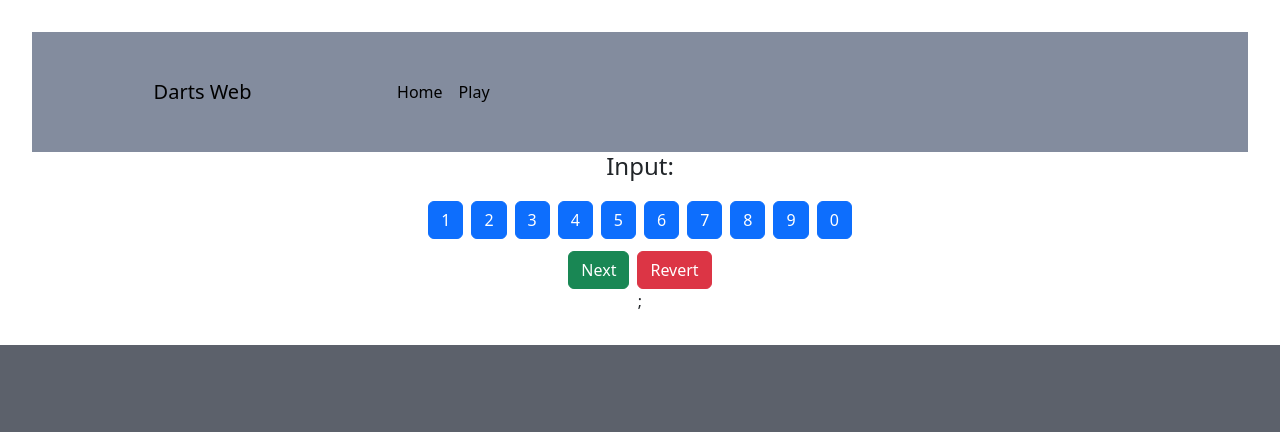
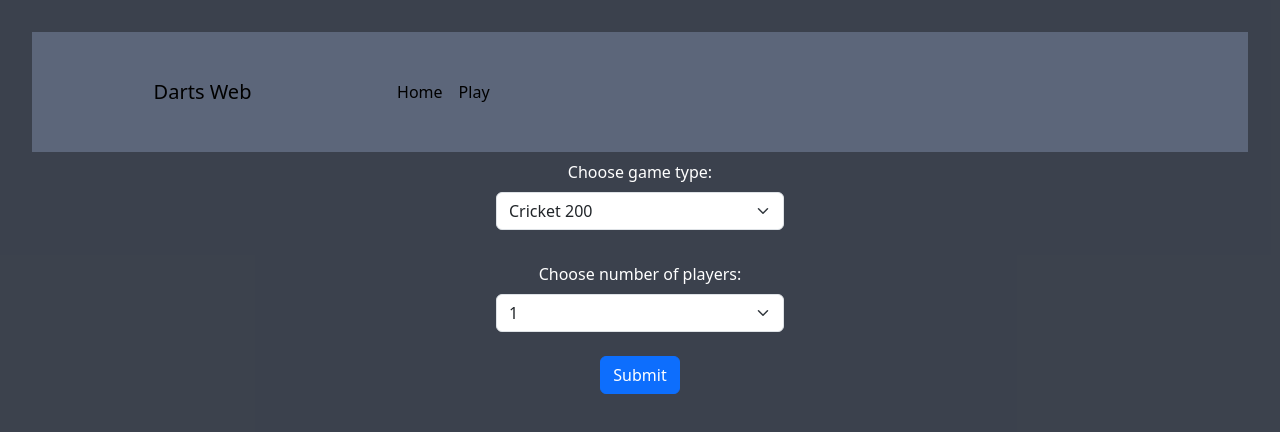
Before and after one commit to majkusi/DartReact, a React (Vite) app: page /play in a window 1280 px wide. Shown: the top 432 px of the page. Built offline with nearby package versions, Linux system fonts and the light colour scheme; a small style sheet from the web is missing.

Commit message:
Added form to create a game

```diff
--- a/index.html
+++ b/index.html
@@ -9,7 +9,7 @@
       crossorigin="anonymous"
     />
     <meta name="viewport" content="width=device-width, initial-scale=1.0" />
-    <title>Darts Web</title>
+    <title>🎯Darts Web</title>
   </head>
   <body>
     <div id="root"></div>
--- /dev/null
+++ b/src/Components/GameView/CreateGame/CreateGame.css
@@ -0,0 +1,6 @@
+.custom-create-game {
+  width: 50%;
+}
+.custom-radio {
+  padding: 10%;
+}
--- /dev/null
+++ b/src/Components/GameView/CreateGame/CreateGame.tsx
@@ -0,0 +1,57 @@
+import { useState } from "react";
+
+function CreateGame() {
+  const [selectedGameType, setSelectedGameType] = useState("");
+  const handleGameTypeChange = (
+    event: React.ChangeEvent<HTMLSelectElement>
+  ) => {
+    setSelectedGameType(event.target.value);
+  };
+
+  return (
+    <form className="custom-create-game justify-content-center align-items-center d-flex flex-column ">
+      <div className="p-2 mb-3 w-25">
+        <label className="form-label ">Choose game type:</label>
+        <select
+          id="gameTypeSelect"
+          className="form-select"
+          value={selectedGameType}
+          onChange={handleGameTypeChange}
+        >
+          <option>Cricket 200</option>
+          <option>501</option>
+          <option>Clock</option>
+        </select>
+        {selectedGameType === "501" && (
+          <>
+            <label className="form-label ">Choose 501 mode:</label>
+            <select id="select501Mode" className="form-select">
+              <option id="dido">Double In / Double Out</option>
+              <option id="diso">Double In / Single Out</option>
+              <option id="sido">Single In / Double Out</option>
+              <option id="siso">Single In / Single Out</option>
+            </select>
+          </>
+        )}
+      </div>
+      <div className="p-2 mb-3 w-25">
+        <label className="form-label">Choose number of players:</label>
+        <select id="numOfPlayersSelect" className="form-select">
+          <option>1</option>
+          <option>2</option>
+          <option>3</option>
+          <option>4</option>
+          <option>5</option>
+          <option>6</option>
+          <option>7</option>
+          <option>8</option>
+        </select>
+      </div>
+      <button type="submit" className="btn btn-primary">
+        Submit
+      </button>
+    </form>
+  );
+}
+
+export default CreateGame;
--- a/src/Components/GameView/GameView.tsx
+++ b/src/Components/GameView/GameView.tsx
@@ -1,10 +1,8 @@
-import ScoreBoard from "./ScoreBoard/ScoreBoard";
-import PlayerCard from "./PlayerCard/PlayerCard";
+import CreateGame from "./CreateGame/CreateGame";
 function GameView() {
   return (
     <>
-      <PlayerCard />
-      <ScoreBoard />;
+      <CreateGame />
     </>
   );
 }
--- a/src/Components/NavBar/NavBar.tsx
+++ b/src/Components/NavBar/NavBar.tsx
@@ -4,7 +4,7 @@ function NavBar() {
   return (
     <>
       <nav className="navbar navbar-expand-lg navbar-light custom-navbar">
-        <a className="navbar-brand space" href="#">
+        <a className="navbar-brand space" href="/">
           Darts Web
         </a>
         <button
--- a/src/index.css
+++ b/src/index.css
@@ -2,12 +2,22 @@
   font-family: system-ui, Avenir, Helvetica, Arial, sans-serif;
   line-height: 1.5;
   font-weight: 400;
-  width: 100%;
-  height: 100%;
-  background-color: rgba(52, 58, 70, 0.8);
-
   font-synthesis: none;
   text-rendering: optimizeLegibility;
   -webkit-font-smoothing: antialiased;
   -moz-osx-font-smoothing: grayscale;
 }
+
+html,
+body {
+  margin: 0;
+  padding: 0;
+  width: 100%;
+  height: 100%;
+  background-color: rgba(52, 58, 70, 0.8) !important;
+  color: white !important;
+}
+
+#root {
+  height: 100%;
+}
```
